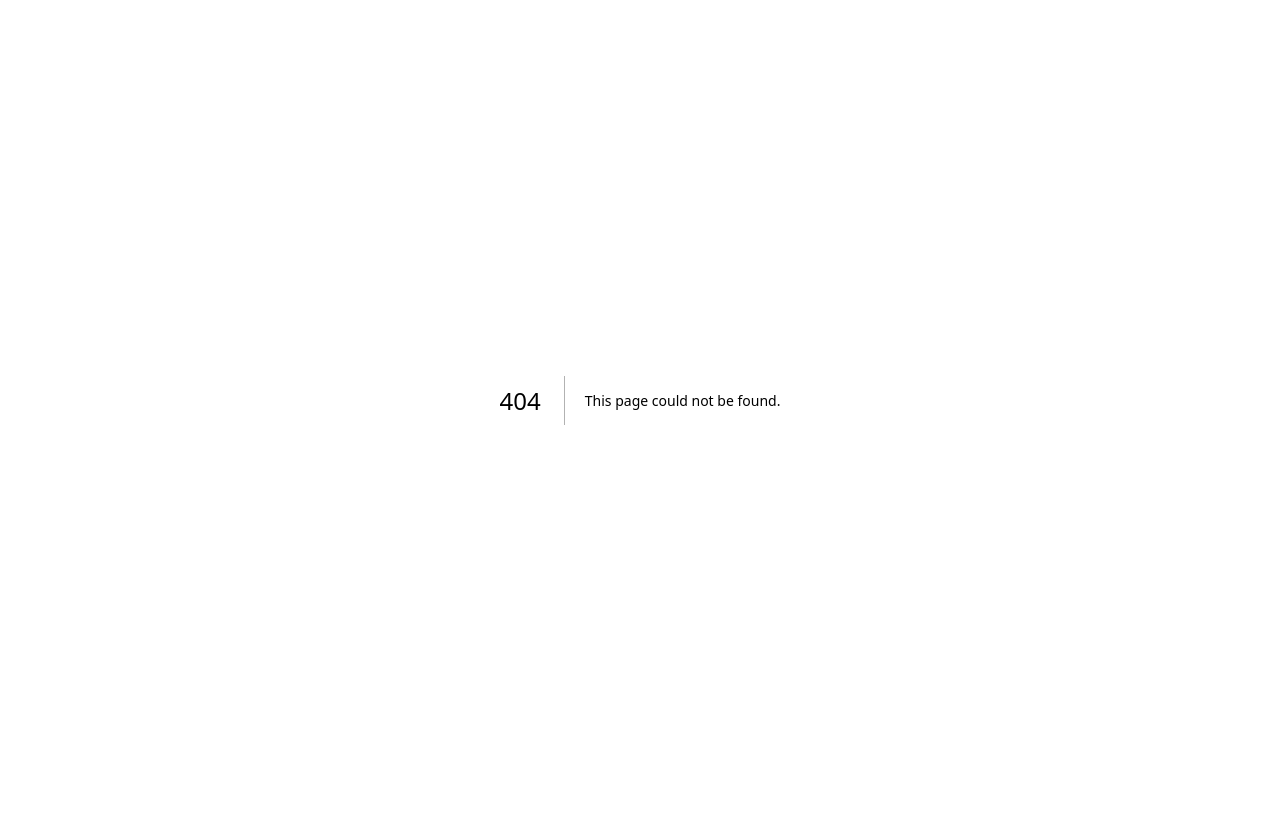
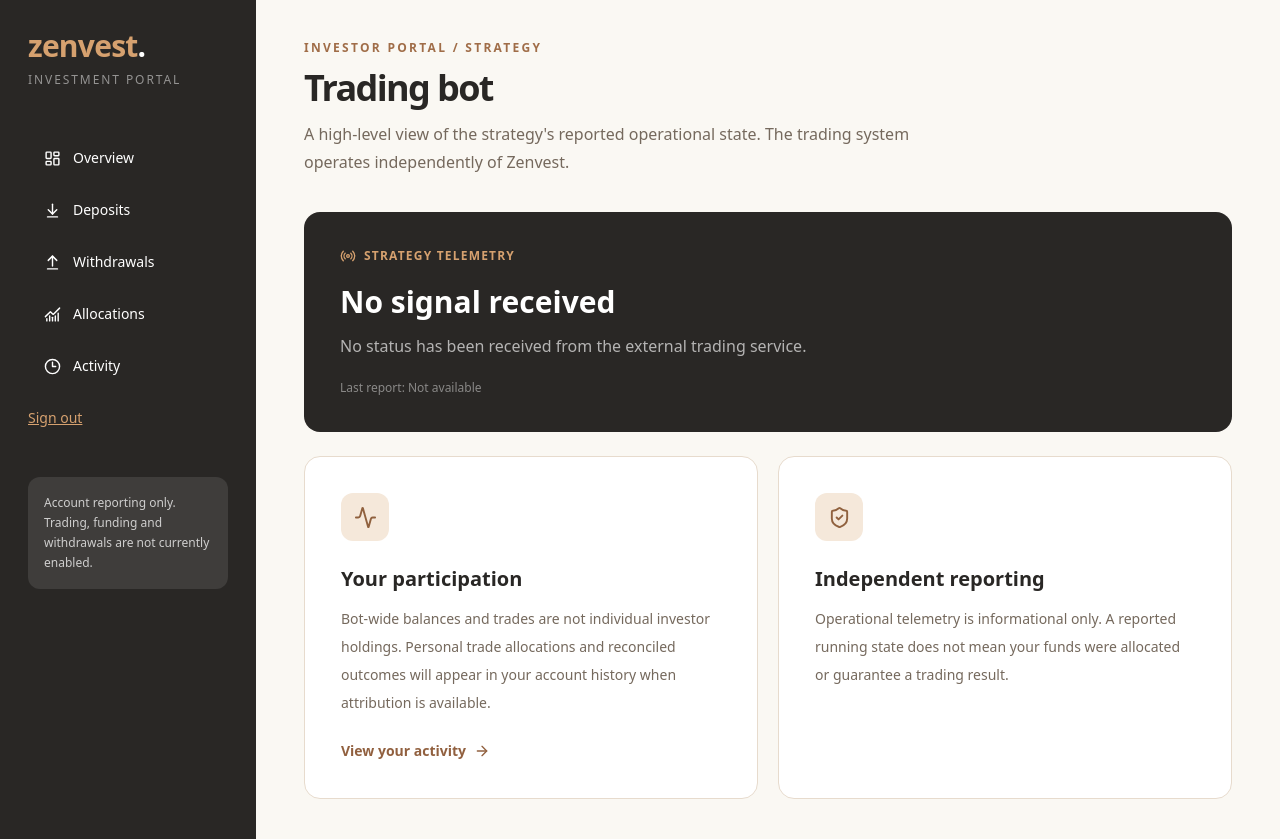
Before and after one commit to en0ma/zenvest, a Next.js app: page /bot in a window 1280 px wide. Before the commit this address had no page. Before the commit the page ends 800 px from the top, so only its background shows below. Built offline with nearby package versions, Linux system fonts and the light colour scheme; no server answers; the database is empty; sample sign-in values are in the browser's storage.

Commit message:
feat: add investor portal pages and shared interface

```diff
--- /dev/null
+++ b/src/app/bot/page.tsx
@@ -0,0 +1,15 @@
+import { Activity, Radio, ShieldCheck } from "lucide-react";
+import { Shell } from "@/components/shell";
+import { PageIntro, DetailPanel } from "@/components/investor-ui";
+import { requireUser } from "@/lib/access";
+import { prisma } from "@/lib/db";
+import { botFreshness } from "@/lib/bot-telemetry";
+export const dynamic="force-dynamic";
+export default async function InvestorBot(){
+ await requireUser();
+ const bot=await prisma.botStatus.findFirst({orderBy:{updatedAt:"desc"},select:{state:true,asOf:true}});
+ const fresh=bot?botFreshness(bot.asOf):"OFFLINE";
+ return <Shell><PageIntro eyebrow="Investor portal / Strategy" title="Trading bot" description="A high-level view of the strategy's reported operational state. The trading system operates independently of Zenvest."/>
+ <section className="rounded-2xl bg-[#292725] text-white p-7 sm:p-9"><div className="flex items-center gap-2 text-[#d6a16f] uppercase tracking-widest text-xs font-bold"><Radio size={16}/> Strategy telemetry</div><h2 className="mt-5 text-3xl font-semibold">{!bot?"No signal received":fresh==="CURRENT"?bot.state.replaceAll("_"," "):"Status unavailable"}</h2><p className="mt-3 text-white/65 leading-7">{!bot?"No status has been received from the external trading service.":fresh==="CURRENT"?"The state shown is the latest reported operating status, not a trading recommendation or investment return.":"The most recent bot report is stale, so the current operating state cannot be confirmed."}</p><p className="mt-5 text-xs text-white/45">Last report: {bot?new Intl.DateTimeFormat("en-GB",{dateStyle:"medium",timeStyle:"short",timeZone:"UTC"}).format(bot.asOf)+" UTC":"Not available"}</p></section>
+ <div className="mt-6 grid gap-5 lg:grid-cols-2"><DetailPanel icon={Activity} title="Your participation" description="Bot-wide balances and trades are not individual investor holdings. Personal trade allocations and reconciled outcomes will appear in your account history when attribution is available." link="/transactions" linkText="View your activity"/><DetailPanel icon={ShieldCheck} title="Independent reporting" description="Operational telemetry is informational only. A reported running state does not mean your funds were allocated or guarantee a trading result."/></div></Shell>
+}
```
